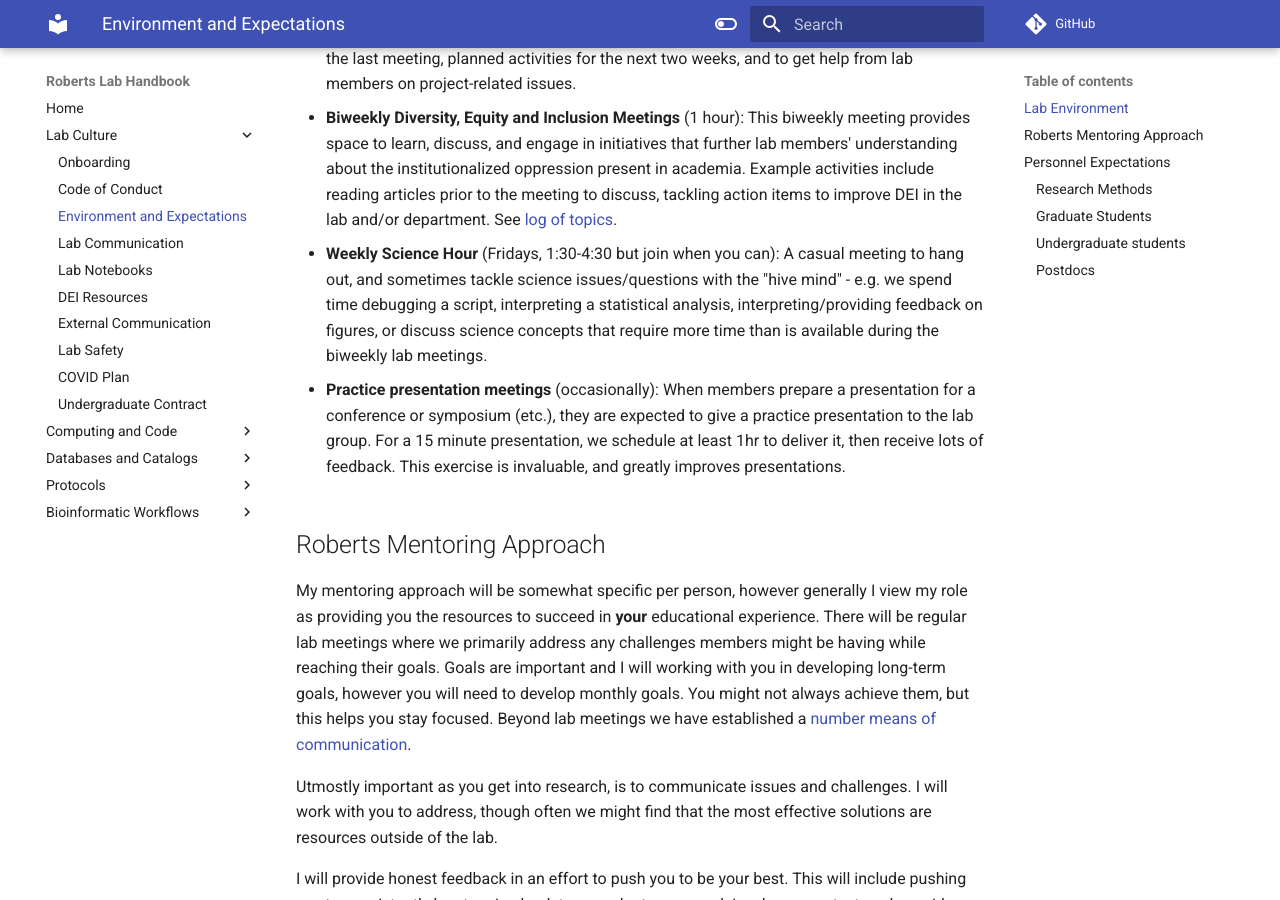
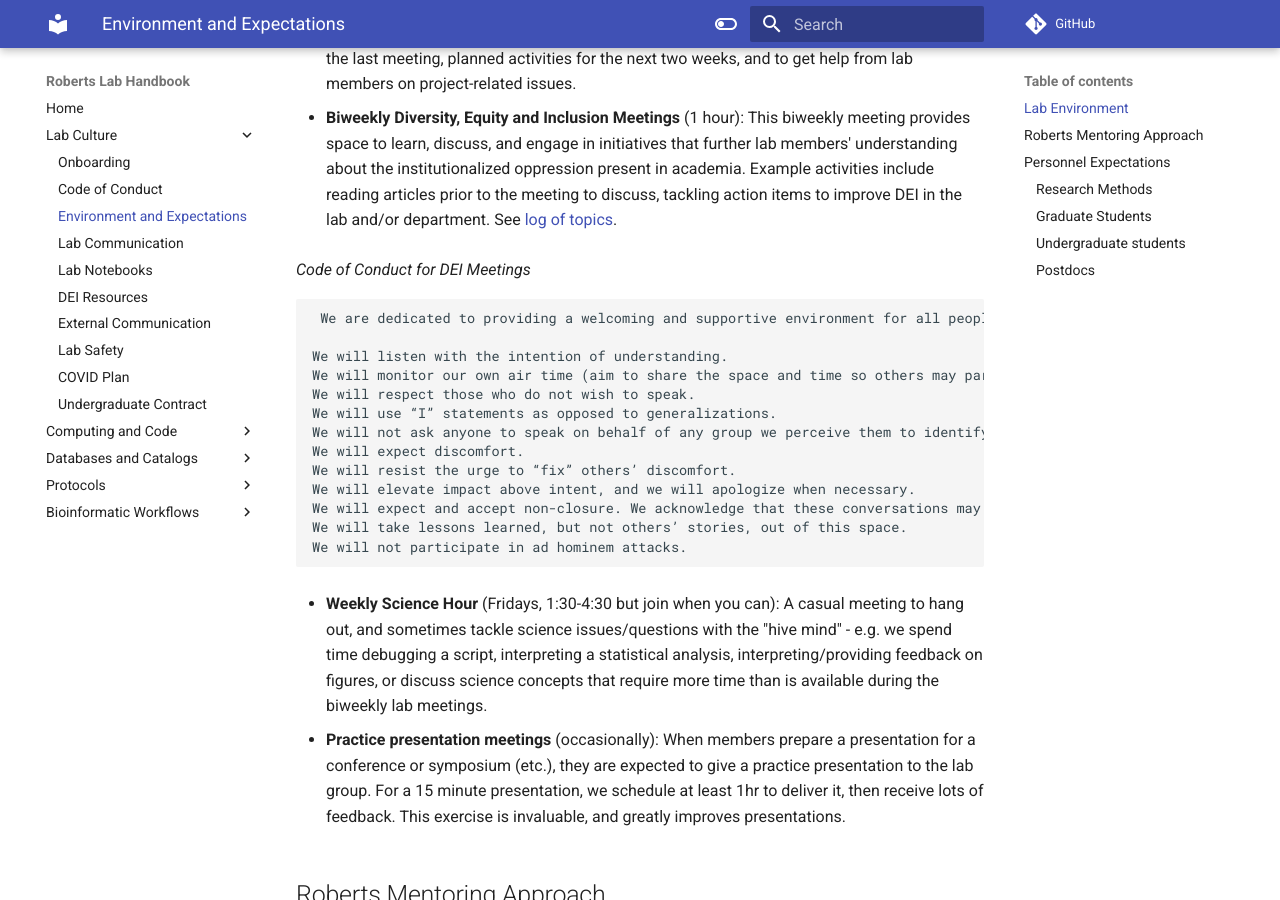
Before and after one commit to RobertsLab/resources, an MkDocs documentation site: the page built from docs/Environment-and-Expectations.md, in a window 1280 px wide and 900 px high, scrolled down 727 px. Built offline with MkDocs 1.6.1 and Material for MkDocs 9.7.7, drawn with Linux system fonts in a browser that asks for light colours; comment, search, counter and statistics services are not loaded.

Commit message:
Update Environment-and-Expectations.md

````diff
--- a/docs/Environment-and-Expectations.md
+++ b/docs/Environment-and-Expectations.md
@@ -9,6 +9,24 @@
 - **Biweekly Project Progress Lab Meetings** (1 hour): All members discuss their activities since the last meeting, planned activities for the next two weeks, and to get help from lab members on project-related issues.
 
 - **Biweekly Diversity, Equity and Inclusion Meetings** (1 hour): This biweekly meeting provides space to learn, discuss, and engage in initiatives that further lab members' understanding about the institutionalized oppression present in academia. Example activities include reading articles prior to the meeting to discuss, tackling action items to improve DEI in the lab and/or department. See [log of topics](https://docs.google.com/spreadsheets/d/1LCIiAqWMaJ0tPZIevUXqWyZR2SN4p9qGLgQIvWBaWgo/edit#gid=0).
+
+_Code of Conduct for DEI Meetings_
+
+```
+ We are dedicated to providing a welcoming and supportive environment for all people, regardless of background, identity, physical appearance, or manner of communication. Any form of language or behavior used to exclude, intimidate, or cause discomfort will not be tolerated. This applies to all course participants (instructor, students, guests). In order to foster a positive and professional learning environment, we will be using progressive stack discussion methods and these discussion rules:
+
+We will listen with the intention of understanding.
+We will monitor our own air time (aim to share the space and time so others may participate as well).
+We will respect those who do not wish to speak.
+We will use “I” statements as opposed to generalizations.
+We will not ask anyone to speak on behalf of any group we perceive them to identify with, or that they self-identify with
+We will expect discomfort.
+We will resist the urge to “fix” others’ discomfort.
+We will elevate impact above intent, and we will apologize when necessary.
+We will expect and accept non-closure. We acknowledge that these conversations may not be resolved in a single meeting.
+We will take lessons learned, but not others’ stories, out of this space.
+We will not participate in ad hominem attacks.
+```
 
 - **Weekly Science Hour** (Fridays, 1:30-4:30 but join when you can): A casual meeting to hang out, and sometimes tackle science issues/questions with the "hive mind" - e.g. we spend time debugging a script, interpreting a statistical analysis, interpreting/providing feedback on figures, or discuss science concepts that require more time than is available during the biweekly lab meetings.
 
````
